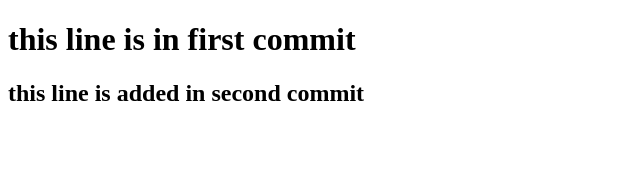
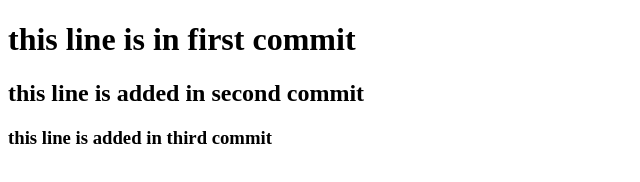
Before and after one commit to ashish12389/git-learning, a plain HTML site: page index.html in a window 1280 px wide. Shown: the whole page, without its empty margins (0-640 px from the left). Drawn offline with Linux system fonts and the light colour scheme.

Commit message:
third commit

```diff
--- a/index.html
+++ b/index.html
@@ -8,5 +8,6 @@
 <body>
     <h1>this line is in first commit</h1>
     <h2>this line is added in second commit</h2>
+    <h3>this line is added in third commit</h3>
 </body>
 </html>
--- a/index.js
+++ b/index.js
@@ -1,2 +1,3 @@
 console.log("first commit");
 consolelog("second commit")
+console.log("third commit")
```
